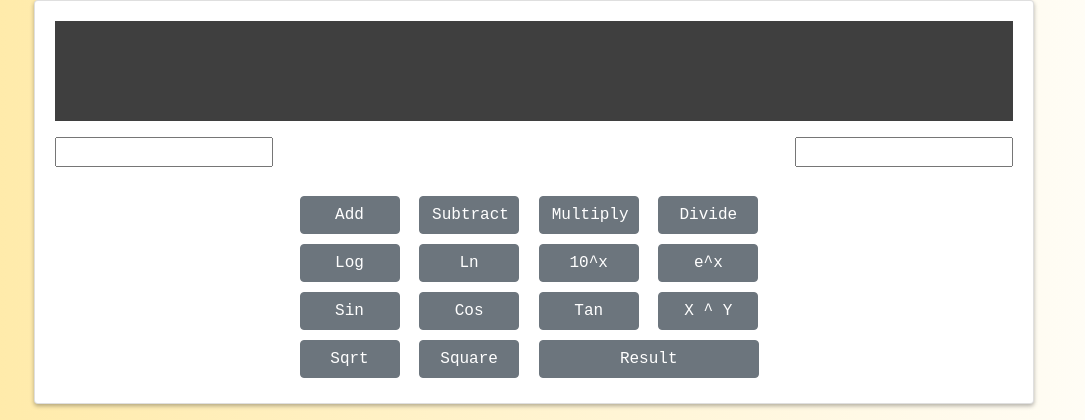
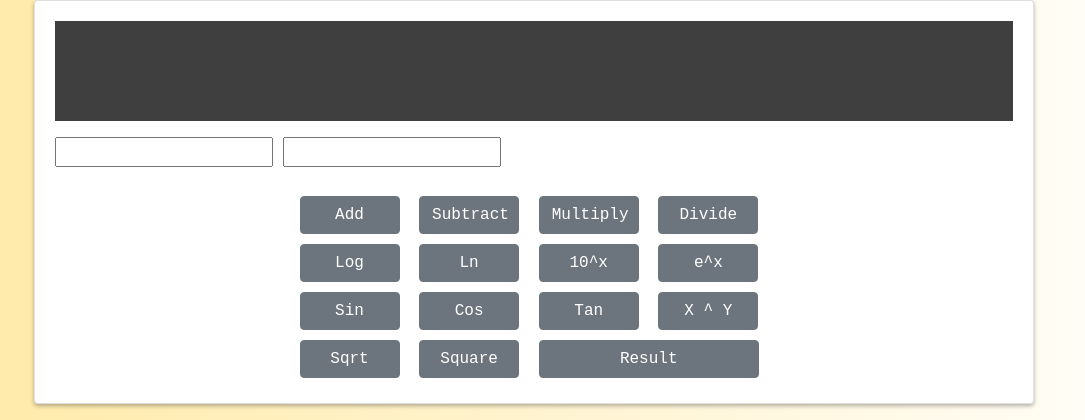
Before and after one commit to lysms/WebDevSys, a PHP site: page /calculator.php in a window 1280 px wide. Shown: the top 420 px of the page, without its empty margins (51-1136 px from the left). Run offline with PHP 8.4, Linux system fonts and the light colour scheme; some libraries are stand-ins or nearby versions.

Commit message:
update the input field and also modify some function errors
There were some errors within our php including duplicated ID and some math error. I just fix those what I can find. Probably more but please fix if you find it!

```diff
--- a/websys/lab7/php-calculator/calculator.php
+++ b/websys/lab7/php-calculator/calculator.php
@@ -233,7 +233,7 @@ class XToY extends twoValueOperation{
   <?php
     if (isset($op)) {
       try {
-        echo $op->getEquation();
+        echo "<h3>". $op->getEquation(). "</h3><br>";
       }
       catch (Exception $e) {
         $err[] = $e->getMessage();
@@ -247,9 +247,9 @@ class XToY extends twoValueOperation{
 
   </pre>
   <form method="post" action="calculator.php">
-    <div>
-      <input type="text" name="op1" id="left-field" value="" />
-      <input id="right-field" type="text" name="op2" value="" />
+    <div id="input-field">
+      <input type="text" name="op1" id="name" value="" />
+      <input id="right-field" type="text" name="op2" id="name" value="" />
     </div>
     <br/>
     <div class="buttonGroup">
--- a/websys/lab7/php-calculator/lab7.css
+++ b/websys/lab7/php-calculator/lab7.css
@@ -7,13 +7,9 @@ form{
     margin: auto;
 	width: 100%;
 }
-#input-field{
-    margin: auto;
-	width: 50%;
-    margin-bottom: 5px;
-}
-#right-field {
-    float: right;
+
+#left-field{
+    width: 50%;
 }
 
 #result {
```
Also changed, not shown: websys/lab7/php-calculator/lab7.js (line endings or trailing spaces).
